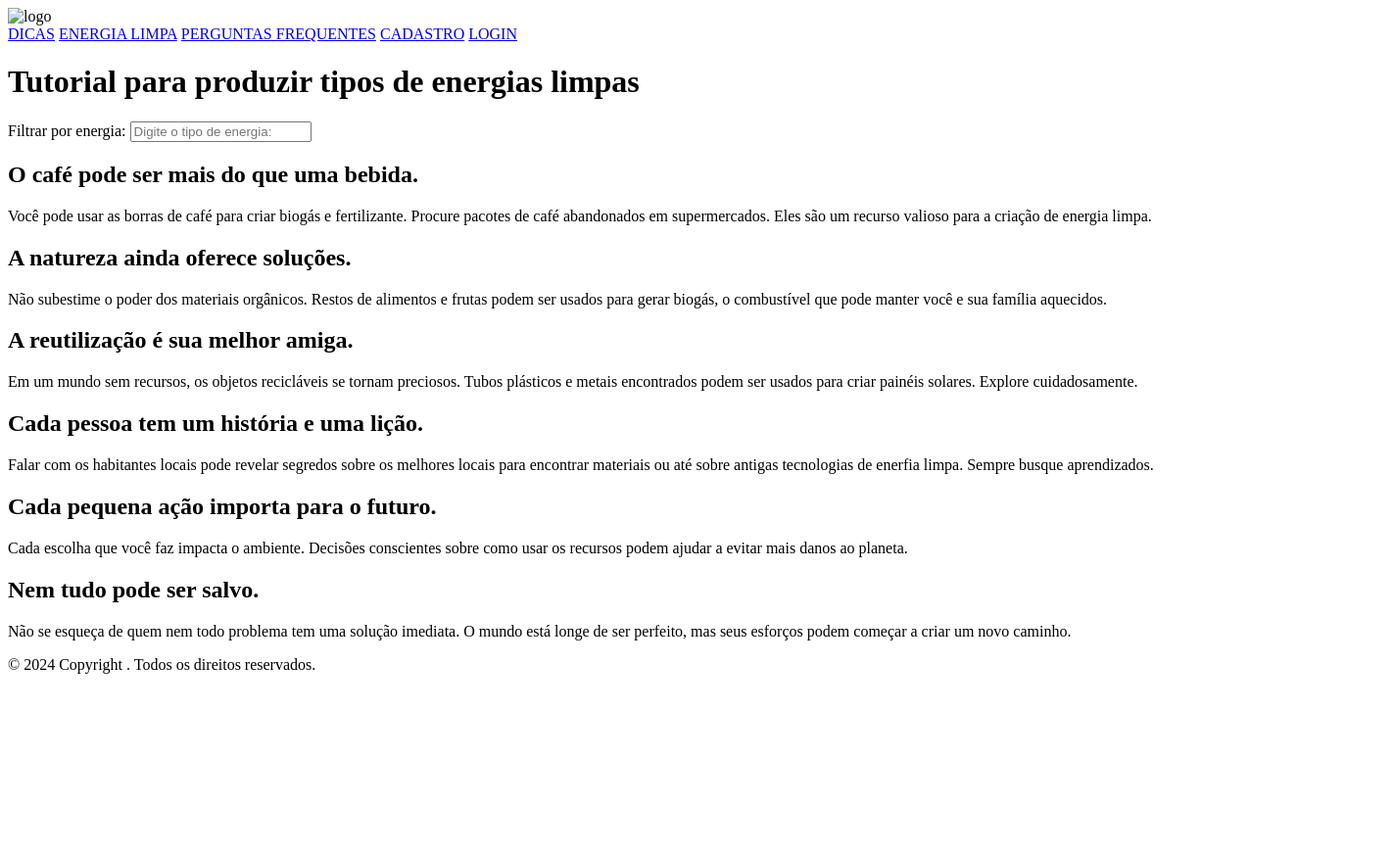
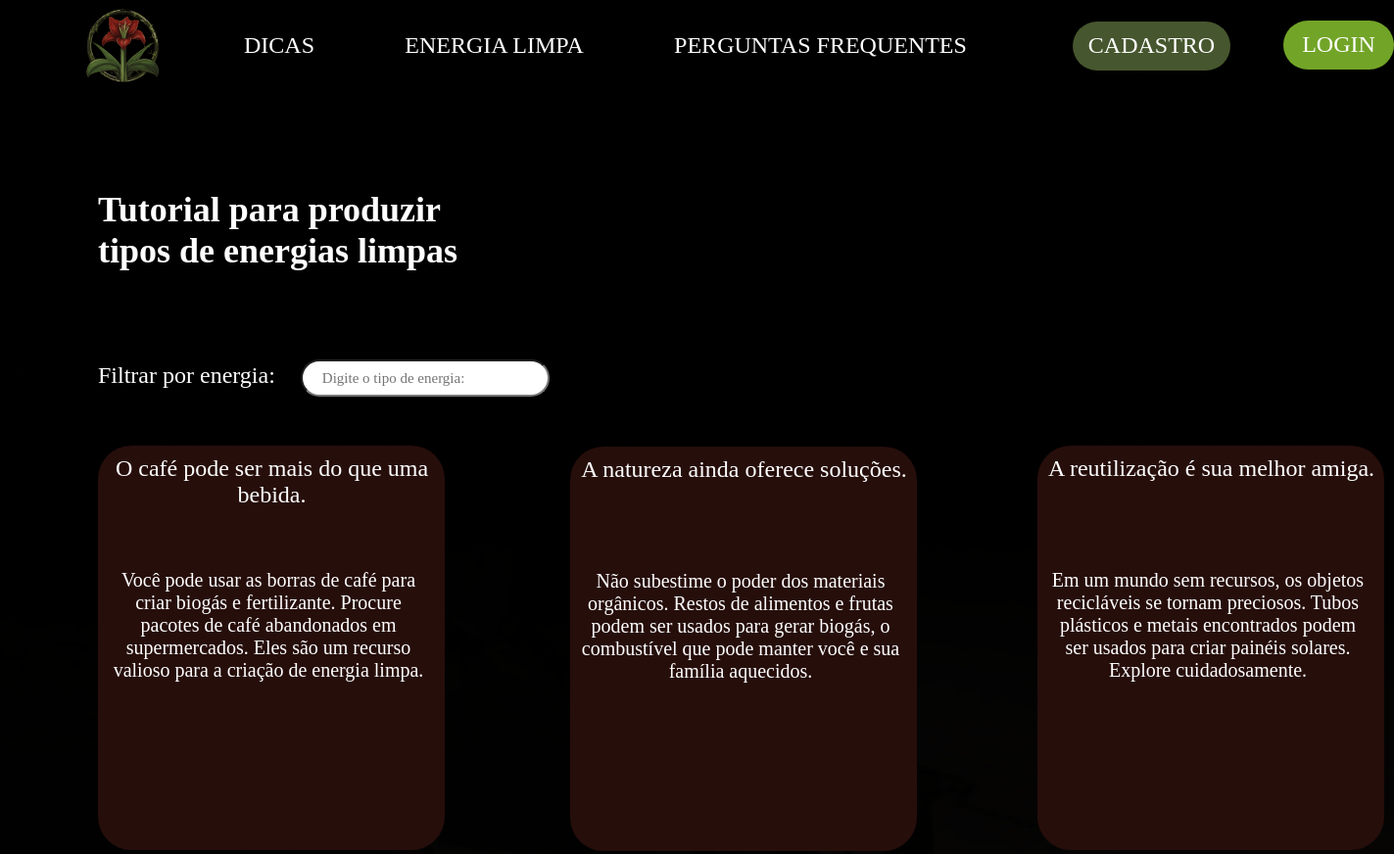
Before and after one commit to JulikaTV/global_solution_webdev_frontend, a plain HTML site: page Amaryllis_The_Green_End/pagesCss/pagesHtml/energia_limpa.html in a window 1280 px wide. Shown: the top 872 px of the page at 98% size, 1423 px wide, since content can reach past the window. Before the commit the page ends 800 px from the top, so only its background shows below. Drawn offline with Linux system fonts and the light colour scheme; a web font is replaced by a local one.

Commit message:
feat - Css Energia Limpa

```diff
--- a/Amaryllis_The_Green_End/pagesCss/pagesCss/energia_limpa.css
+++ b/Amaryllis_The_Green_End/pagesCss/pagesCss/energia_limpa.css
@@ -0,0 +1,216 @@
+@import url('https://fonts.googleapis.com/css2?family=Inter:ital,opsz,wght@0,14..32,100..900;1,14..32,100..900&family=Kadwa:wght@400;700&display=swap');
+
+*{
+    margin: 0;
+    padding: 0;
+}
+
+body{
+    background-image: url(../assets/fundo\ energia\ limpa.png);
+    background-size: cover;
+    background-position: center;
+    background-repeat: no-repeat;
+    color: #FFFFFF;
+}
+
+main{
+    margin: 100px;
+}
+
+.header{
+    width: 1419px;
+    height: 93px;
+    background: rgba(0, 0, 0, 0.37);
+}
+
+.img-logo{
+    width: 90px;
+    height: 90px;
+    position: absolute;
+    left: 80px;
+    top: 1px;
+}
+
+.link_dicas{
+    position: absolute;
+    width: 146px;
+    height: 48px;
+    left: 212px;
+    top: 22px;
+
+    font-size: 24px;
+    line-height: 48px;
+    text-align: center;
+}
+
+.link_perguntas{
+    position: absolute;
+    width: 319px;
+    height: 48px;
+    left: 678px;
+    top: 22px;
+
+    font-size: 24px;
+    line-height: 48px;
+    text-align: center;
+}
+
+.link_energia{
+    position: absolute;
+    width: 319px;
+    height: 48px;
+    left: 345px;
+    top: 22px;
+
+    font-size: 24px;
+    line-height: 48px;
+    text-align: center;
+
+}
+
+.link_cadastro{
+    position: absolute;
+    width: 129px;
+    height: 48px;
+    left: 1095px;
+    top: 22px;
+
+    font-size: 24px;
+    line-height: 48px;
+    text-align: center;
+
+    width: 161px;
+    height: 50px;
+    border-radius: 36px;
+    background: #46562E;
+
+}
+
+.link_login{
+    position: absolute;
+    width: 87px;
+    height: 32px;
+    left: 1277px;
+    top: 22px;
+
+    font-size: 24px;
+    line-height: 48px;
+    text-align: center;
+
+    position: absolute;
+    width: 113px;
+    height: 50px;
+    left: 1310px;
+    top: 21px;
+
+    background: #72A428;
+    border-radius: 36px;
+}
+
+a{
+    text-decoration: none;
+    color: #FFFFFF;
+    font-family: 'Kadwa';
+}
+
+h1{
+    font-family: 'Kadwa';
+    font-size: 36px;
+    font-style: normal;
+    width: 400px;
+
+}
+.forms{
+    margin-top: 90px;
+    margin-bottom: 50px;
+    font-size: 24px;
+    font-family: 'Kadwa';
+}
+
+.cards{
+    width: 354px;
+    height: 413px;
+    background: #260E0B;
+    border-radius: 34px;
+}
+
+.position-dois{
+    position: relative;
+    left: 482px;
+    bottom: 412px;
+}
+
+.position-tres{
+    position: relative;
+    left: 959px;
+    bottom: 826px;
+}
+
+.position-quatro{
+    position: relative;
+    bottom: 760px;
+}
+
+.position-cinco{
+    position: relative;
+    left: 482px;
+    bottom: 1168px;
+}
+
+.position-seis{
+    position: relative;
+    left: 959px;
+    bottom: 1585px;
+}
+
+h2{
+    width: 335px;
+    height: 96px;
+    color: #FFF;
+    text-align: center;
+    font-size: 24px;
+    font-style: normal;
+    font-weight: 400;
+    line-height: normal;
+    font-family: 'Kadwa';
+    padding: 10px;
+}
+
+.texto-cards{
+    width: 328px;
+    color: #FFF;
+    text-align: center;
+    font-family: 'Kadwa';
+    font-size: 20px;
+    font-style: normal;
+    font-weight: 400;
+    line-height: normal;
+    padding: 10px;
+}
+
+.texto-card-seis{
+    position: relative;
+    top: 40px;
+}
+
+input{
+    border-radius: 67px;
+    width: 250px;
+    height: 34px;
+    position: relative;
+    left: 20px;
+    font-size: 15px;
+    font-family: 'Kadwa';
+}
+::placeholder{
+    padding-left: 20px;
+}
+
+.footer{
+    background: #1A2011;
+    text-align: center;
+    width: 1440;
+    padding: 10px;
+    font-family: 'Kadwa';
+    font-size: 20px;
+}
--- a/Amaryllis_The_Green_End/pagesCss/pagesHtml/energia_limpa.html
+++ b/Amaryllis_The_Green_End/pagesCss/pagesHtml/energia_limpa.html
@@ -3,14 +3,14 @@
 <head>
     <meta charset="UTF-8">
     <meta name="viewport" content="width=device-width, initial-scale=1.0">
-    <link rel="stylesheet" href="style.css">
+    <link rel="stylesheet" href="../pagesCss/energia_limpa.css">
     <link rel="shortcut icon" href="logo do jogo.png" type="image/x-icon">
     <title>Dicas - Energia Limpa</title>
 
 </head>
 <body>
     <header class="header">
-        <img src="logo do jogo.png" alt="logo" class="img-logo">
+        <img src="../assets/logo do jogo.png" alt="logo" class="img-logo">
         <nav>
             <a href="#" class="link_dicas">DICAS</a>
             <a href="#" class="link_energia">ENERGIA LIMPA</a>
```
